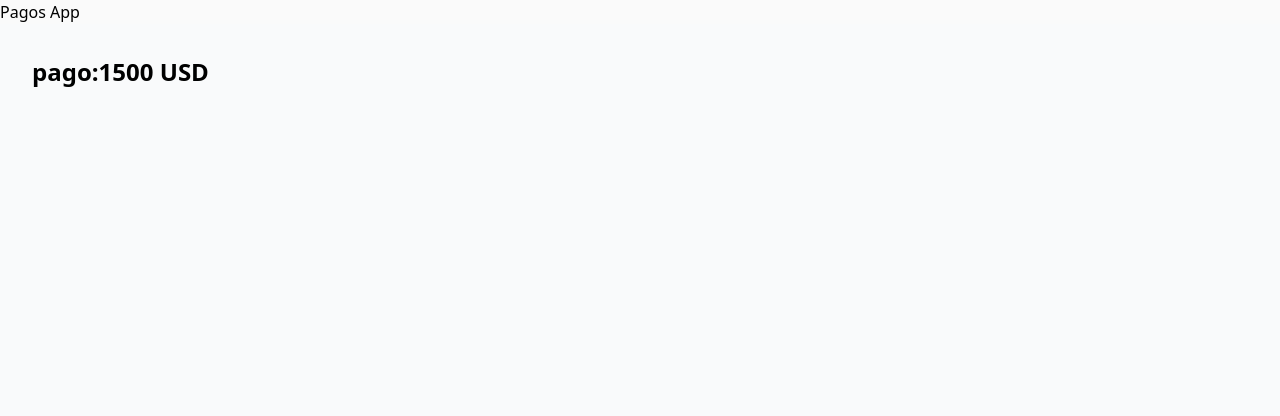
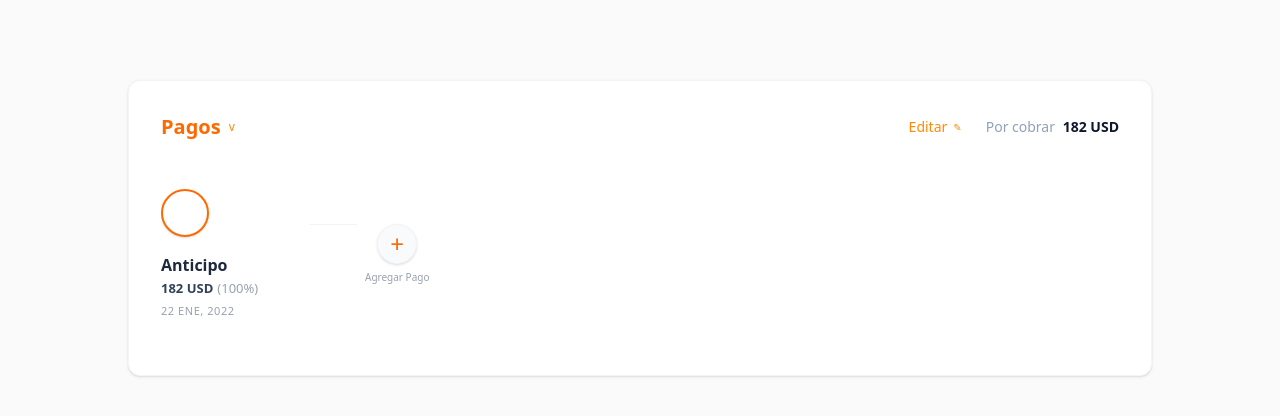
Before and after one commit to SantiCortes2250/pagos-app, a React (Vite) app: page / in a window 1280 px wide. Shown: the top 416 px of the page. Built offline with nearby package versions, Linux system fonts and the light colour scheme.

Commit message:
feat: agregue la logica para el hook usePagos y le di funcionalidad y estilos al componente Pagos

```diff
--- a/src/App.tsx
+++ b/src/App.tsx
@@ -4,9 +4,8 @@ import Pagos from './components/Pagos'
 function App() {
 
   return (
-    <div className="app">
-      <h1>Pagos App</h1>
-      <Pagos total={1500} moneda="USD" />
+    <div className="app m-10 p-10">
+      <Pagos total={182} moneda="USD" />
     </div>
 
   )
--- a/src/components/Pagos.tsx
+++ b/src/components/Pagos.tsx
@@ -1,6 +1,9 @@
-
+// components/Pagos.tsx
 import React from 'react';
-
+import { usePagos } from '../hooks/usePagos';
+import { formatMonto } from '../utils/formatters';
+// Importación de tipo obligatoria por verbatimModuleSyntax
+import type { Pago } from '../types/pagos';
 
 interface PagosProps {
   total: number;
@@ -8,11 +11,87 @@ interface PagosProps {
 }
 
 const Pagos: React.FC<PagosProps> = ({ total, moneda = 'USD' }) => {
+  const { pagos, agregarPago, marcarComoPagado } = usePagos(total);
 
+  // Esta función la cree para calcular el porcentaje de cada cuota respecto al total
+  const calcularPorcentaje = (monto: number): string => {
+    const porcentaje = (monto / total) * 100;
+    // Sin decimales si es entero, o 1 decimal si no lo es
+    return porcentaje % 1 === 0 ? porcentaje.toString() : porcentaje.toFixed(1);
+  };
 
   return (
-    <div className="p-8 bg-gray-50 min-h-screen">
-        <h2 className="text-2xl font-bold mb-4">pago:{total} {moneda}</h2>
+    <div className="p-8 bg-white rounded-xl shadow-sm border border-gray-100 max-w-5xl mx-auto">
+      {/* Header*/}
+      <div className="flex items-center justify-between mb-12">
+        <div className="flex items-center gap-2 cursor-pointer group">
+          <h2 className="text-orange-500 font-bold text-xl">Pagos</h2>
+          <span className="text-orange-400 text-xs transition-transform group-hover:translate-y-0.5">v</span>
+        </div>
+
+        <div className="flex items-center gap-6">
+          <button className="flex items-center gap-1.5 text-orange-400 text-sm font-medium hover:text-orange-500 transition-colors">
+            Editar <span className="text-[10px]">✎</span>
+          </button>
+          <div className="text-slate-400 font-medium text-sm">
+            Por cobrar <span className="text-slate-900 font-bold ml-1">{formatMonto(total)} {moneda}</span>
+          </div>
+        </div>
+      </div>
+
+      {/* Flujo de Cuotas */}
+      <div className="flex items-start overflow-x-auto pb-6 scrollbar-hide">
+        {pagos.map((pago: Pago, index: number) => (
+          <div key={pago.id} className="flex items-center">
+
+            {/* Nodo de Cuota */}
+            <div className="flex flex-col items-start min-w-[140px]">
+              <div
+                onClick={() => pago.status === 'pendiente' && marcarComoPagado(pago.id)}
+                className={`w-12 h-12 rounded-full border-2 flex items-center justify-center cursor-pointer transition-all shadow-sm
+                ${pago.status === 'pagado'
+                  ? 'bg-emerald-500 border-emerald-500 text-white'
+                  : 'bg-white border-orange-500 text-orange-500 hover:scale-105'}`}
+              >
+                {pago.status === 'pagado' ? (
+                   <svg className="w-6 h-6" fill="none" stroke="currentColor" viewBox="0 0 24 24"><path strokeLinecap="round" strokeLinejoin="round" strokeWidth="3" d="M5 13l4 4L19 7" /></svg>
+                ) : null}
+              </div>
+
+              <div className="mt-4">
+                <p className="font-bold text-slate-800 text-base">{pago.titulo}</p>
+                <p className="text-[13px] font-semibold text-slate-700 mt-0.5">
+                  {formatMonto(pago.monto)} {moneda}
+                  <span className="text-gray-400 font-normal ml-1">({calcularPorcentaje(pago.monto)}%)</span>
+                </p>
+                <p className="text-[11px] text-gray-400 font-medium mt-1 uppercase tracking-wider">
+                  {/* Aca tengo que implementar selector de fecha real */}
+                  22 Ene, 2022
+                </p>
+              </div>
+            </div>
+
+            {/* Conector dinámico */}
+            {index < pagos.length - 1 ? (
+              <div className={`h-[3px] w-20 mx-2 transition-colors ${pagos[index].status === 'pagado' ? 'bg-emerald-500' : 'bg-gray-100'}`} />
+            ) : (
+              /* Botón de Agregar Pago*/
+              <div className="flex">
+                <div className="h-[1px] w-12 bg-gray-100 mx-2" />
+                <div className="flex flex-col items-center gap-1.5 mr-8">
+                  <button
+                    onClick={() => agregarPago(index)}
+                    className="w-10 h-10 rounded-full bg-slate-50 border border-gray-100 flex items-center justify-center text-orange-500 hover:bg-orange-50 hover:border-orange-200 transition-all shadow-sm"
+                  >
+                    <span className="text-2xl font-light">+</span>
+                  </button>
+                  <span className="text-[10px] text-gray-400 font-medium whitespace-nowrap">Agregar Pago</span>
+                </div>
+              </div>
+            )}
+          </div>
+        ))}
+      </div>
     </div>
   );
 };
--- a/src/hooks/usePagos.ts
+++ b/src/hooks/usePagos.ts
@@ -0,0 +1,54 @@
+// hooks/usePagos.ts
+import { useState } from 'react';
+import type { Pago } from '../types/pagos';
+
+export const usePagos = (totalInicial: number) => {
+  const [pagos, setPagos] = useState<Pago[]>([
+    { id: '1', titulo: 'Anticipo', monto: totalInicial, status: 'pendiente', fecha: new Date() }
+  ]);
+
+  // Lógica para añadir pago dividiendo a la mitad
+  const agregarPago = (indexInsertar: number) => {
+    const nuevosPagos = [...pagos];
+    const pagoReferencia = nuevosPagos[indexInsertar];
+
+    if (pagoReferencia && pagoReferencia.status === 'pendiente') {
+      const mitad = pagoReferencia.monto / 2;
+      pagoReferencia.monto = mitad; // El actual se reduce
+
+      const nuevoPago: Pago = {
+        id: crypto.randomUUID(),
+        titulo: `Pago ${nuevosPagos.length}`,
+        monto: mitad,
+        status: 'pendiente',
+        fecha: new Date(),
+      };
+
+      nuevosPagos.splice(indexInsertar + 1, 0, nuevoPago);
+      setPagos(nuevosPagos);
+
+      //@todo: API PATCH para actualizar el monto del pago anterior y POST para el nuevo
+    }
+  };
+
+  const marcarComoPagado = (id: string) => {
+    // No se puede pagar si el anterior no está pagado
+    const index = pagos.findIndex(p => p.id === id);
+    if (index > 0 && pagos[index - 1].status === 'pendiente') {
+      alert("Debes pagar la cuota anterior primero");
+      return;
+    }
+
+    setPagos(prev => prev.map(p => p.id === id ? { ...p, status: 'pagado' } : p));
+    //@todo: API PUT para cambiar estado a 'pagado'
+  };
+
+  // Calcula el porcentaje respecto al total inicial
+const calcularPorcentaje = (monto: number, total: number): string => {
+  const porcentaje = (monto / total) * 100;
+  // Uso la misma lógica de redondeo: si es entero sin decimales, si no, un decimal.
+  return porcentaje % 1 === 0 ? porcentaje.toString() : porcentaje.toFixed(1);
+};
+
+  return { pagos, agregarPago, marcarComoPagado, calcularPorcentaje };
+};
```
